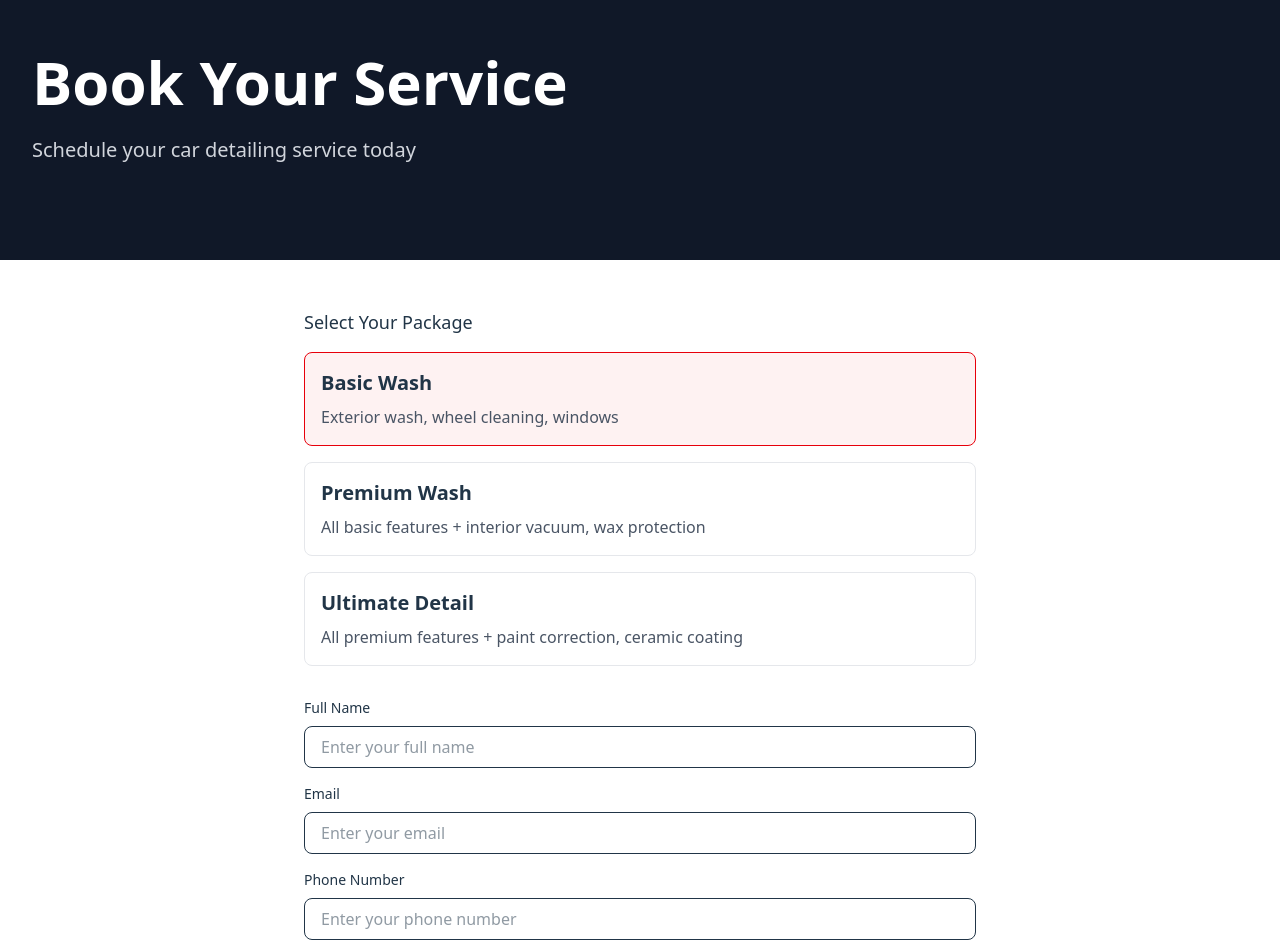
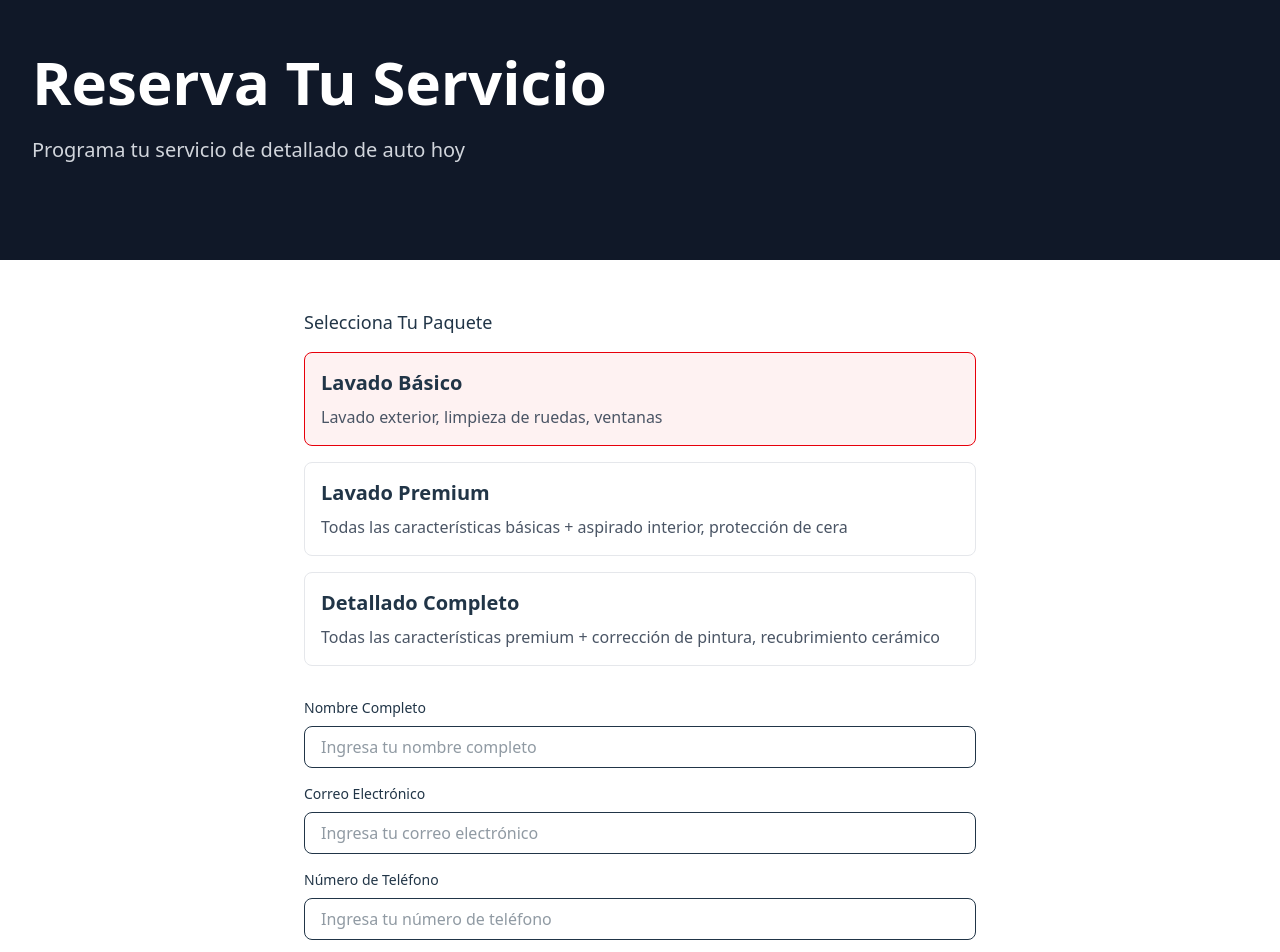
Before and after one commit to capitalcodecolmx/carwash, a React (Vite) app: page /book in a window 1280 px wide. Shown: the part 100-1052 px from the top of the page. Built offline with nearby package versions, Linux system fonts and the light colour scheme.

Commit message:
Translate BookingPage content to Spanish for localization

```diff
--- a/src/pages/BookingPage.tsx
+++ b/src/pages/BookingPage.tsx
@@ -11,10 +11,10 @@ export function BookingPage() {
       <section className="relative bg-gray-900 text-white py-16 sm:py-24">
         <div className="container mx-auto px-4 sm:px-6 lg:px-8">
           <h1 className="text-4xl sm:text-5xl lg:text-6xl font-black mb-6">
-            Book Your Service
+            Reserva Tu Servicio
           </h1>
           <p className="text-lg sm:text-xl text-gray-300 max-w-2xl">
-            Schedule your car detailing service today
+            Programa tu servicio de detallado de auto hoy
           </p>
         </div>
       </section>
@@ -25,7 +25,7 @@ export function BookingPage() {
             <form className="space-y-8">
               <div>
                 <label className="block text-lg font-medium mb-4">
-                  Select Your Package
+                  Selecciona Tu Paquete
                 </label>
                 <div className="grid grid-cols-1 gap-4">
                   <button
@@ -37,9 +37,9 @@ export function BookingPage() {
                         : "border-gray-200"
                     }`}
                   >
-                    <h3 className="text-xl font-bold mb-2">Basic Wash</h3>
+                    <h3 className="text-xl font-bold mb-2">Lavado Básico</h3>
                     <p className="text-gray-600">
-                      Exterior wash, wheel cleaning, windows
+                      Lavado exterior, limpieza de ruedas, ventanas
                     </p>
                   </button>
 
@@ -52,9 +52,9 @@ export function BookingPage() {
                         : "border-gray-200"
                     }`}
                   >
-                    <h3 className="text-xl font-bold mb-2">Premium Wash</h3>
+                    <h3 className="text-xl font-bold mb-2">Lavado Premium</h3>
                     <p className="text-gray-600">
-                      All basic features + interior vacuum, wax protection
+                      Todas las características básicas + aspirado interior, protección de cera
                     </p>
                   </button>
 
@@ -67,9 +67,9 @@ export function BookingPage() {
                         : "border-gray-200"
                     }`}
                   >
-                    <h3 className="text-xl font-bold mb-2">Ultimate Detail</h3>
+                    <h3 className="text-xl font-bold mb-2">Detallado Completo</h3>
                     <p className="text-gray-600">
-                      All premium features + paint correction, ceramic coating
+                      Todas las características premium + corrección de pintura, recubrimiento cerámico
                     </p>
                   </button>
                 </div>
@@ -78,40 +78,40 @@ export function BookingPage() {
               <div className="space-y-4">
                 <div>
                   <label className="block text-sm font-medium mb-2">
-                    Full Name
+                    Nombre Completo
                   </label>
                   <input
                     type="text"
                     className="w-full px-4 py-2 border rounded-lg"
-                    placeholder="Enter your full name"
+                    placeholder="Ingresa tu nombre completo"
                   />
                 </div>
 
                 <div>
                   <label className="block text-sm font-medium mb-2">
-                    Email
+                    Correo Electrónico
                   </label>
                   <input
                     type="email"
                     className="w-full px-4 py-2 border rounded-lg"
-                    placeholder="Enter your email"
+                    placeholder="Ingresa tu correo electrónico"
                   />
                 </div>
 
                 <div>
                   <label className="block text-sm font-medium mb-2">
-                    Phone Number
+                    Número de Teléfono
                   </label>
                   <input
                     type="tel"
                     className="w-full px-4 py-2 border rounded-lg"
-                    placeholder="Enter your phone number"
+                    placeholder="Ingresa tu número de teléfono"
                   />
                 </div>
 
                 <div>
                   <label className="block text-sm font-medium mb-2">
-                    Preferred Date
+                    Fecha Preferida
                   </label>
                   <input
                     type="date"
@@ -124,7 +124,7 @@ export function BookingPage() {
                 type="submit"
                 className="w-full bg-red-600 text-white py-3 rounded-lg font-medium hover:bg-red-700 transition-colors"
               >
-                Book Now
+                Reservar Ahora
               </button>
             </form>
           </div>
```
